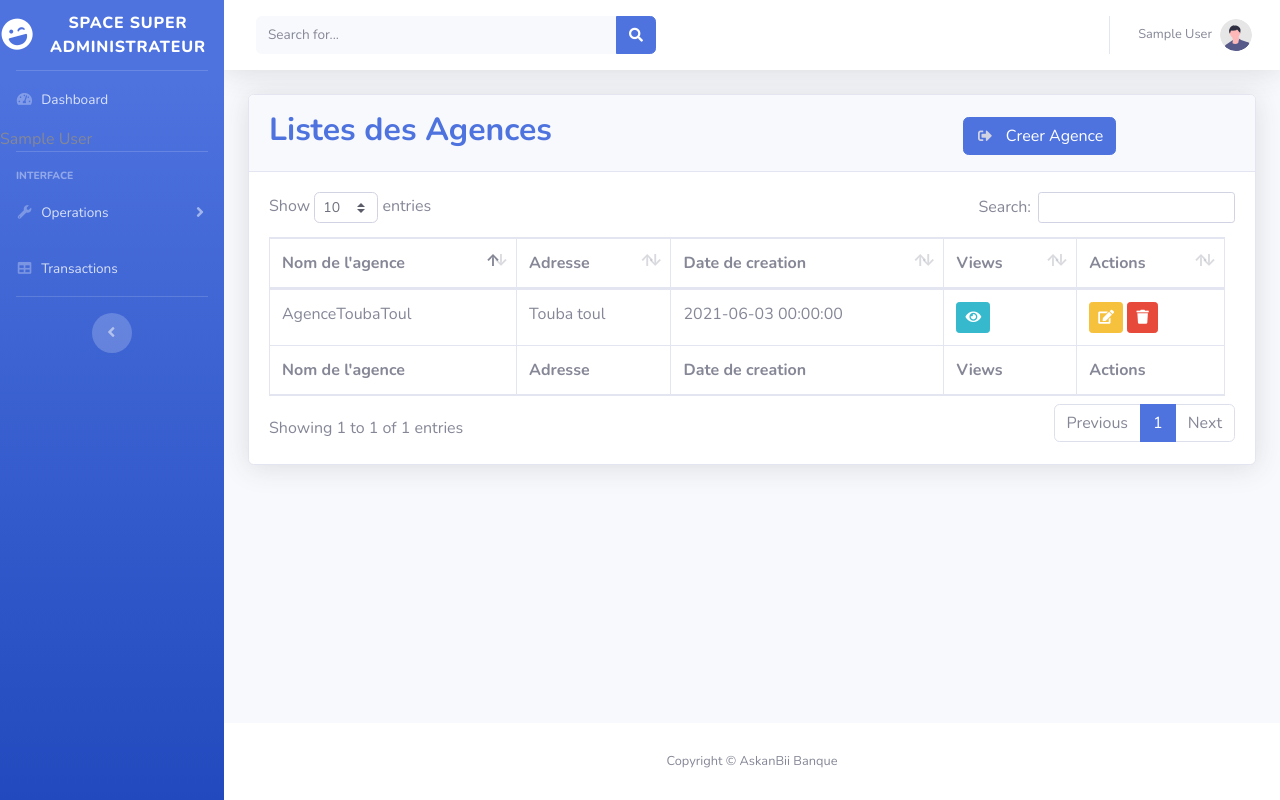
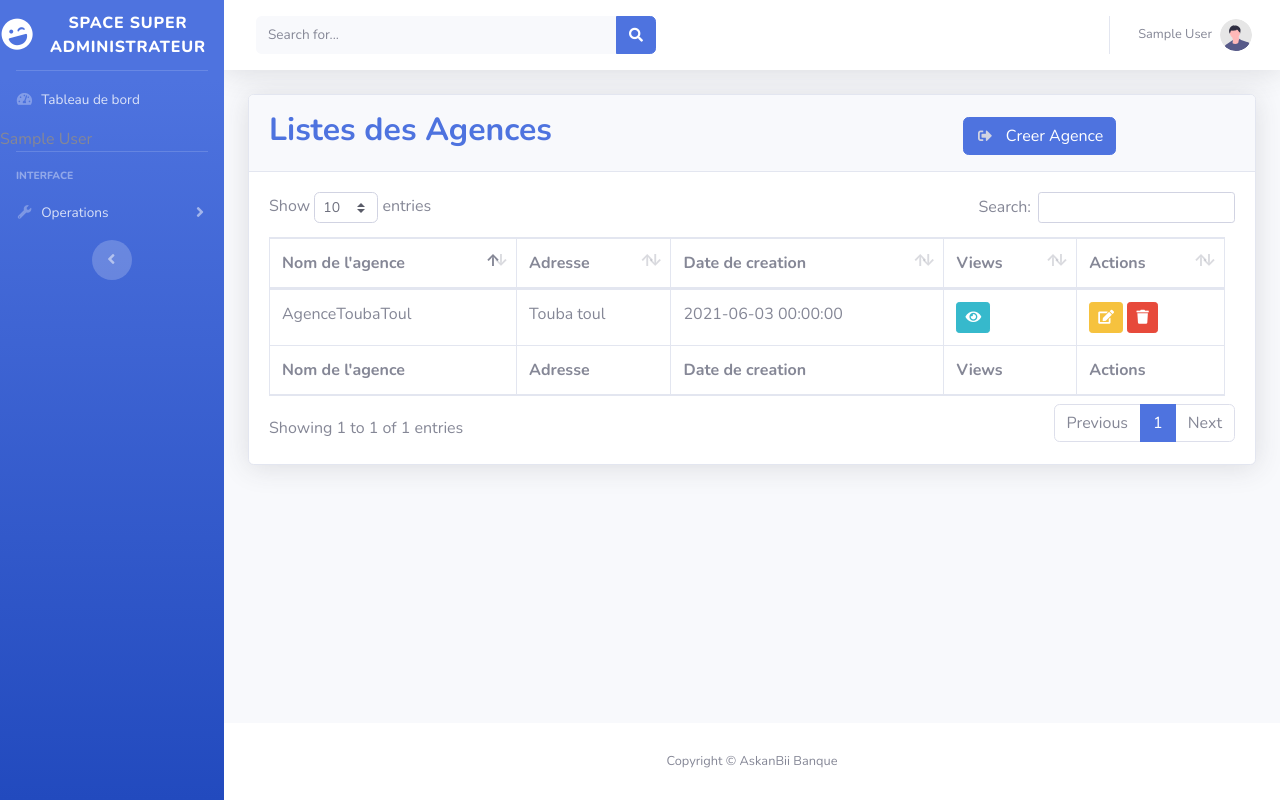
Before and after one commit to fadeldiouf/askanbibanque, a PHP site: page /viewGestionAgence/accueilSiege.php in a window 1280 px wide. Run offline with PHP 8.4, Linux system fonts and the light colour scheme; the visitor is signed in with stand-in values (Sample User, id 1); data comes from the database, SQL or seed files in the repository.

Commit message:
matarcommit

```diff
--- a/controllers/AddAgenceController.php
+++ b/controllers/AddAgenceController.php
@@ -15,7 +15,7 @@ $action= isset($_GET['action']) ? $_GET['action'] :NULL;
         if(isset($_GET['idagence'])){
            $idagence=$_GET['idagence'];
            $agenceControle->suprimerAgence($idagence);
-        header('Location:../views/templates/viewGestionAgence/accueilAgence.php');
+        header('Location:../views/templates/viewGestionAgence/accueilSiege.php');
 
  }
 ?>
--- a/controllers/authentificationController.php
+++ b/controllers/authentificationController.php
@@ -8,7 +8,7 @@ if(isset($_POST['cnx'])){
 
     if($userControler->authentification($username,$password)){
          if( $_SESSION['roleAuth']=='superadmin') {
-            header('Location:../views/templates /viewGestionAgence/accueilAgence.php');
+            header('Location:../views/templates /viewGestionAgence/accueilSiege.php');
             }
         else if( $_SESSION['roleAuth']=='admin') {
             header('Location:../views/templates/viewGestionUser/AjouterAgent.php');
--- a/models/AgenceControle.php
+++ b/models/AgenceControle.php
@@ -19,7 +19,7 @@ public function getAgence(){
      $stmt->bindValue(':adresse',$Agence->getAdresse(), PDO::PARAM_STR);
      $stmt->bindValue(':datecreation',$Agence->getDatecreation(), PDO::PARAM_STR);
      $stmt->execute();
-     header('Location:../views/templates/viewGestionAgence/accueilAgence.php');
+     header('Location:../views/templates/viewGestionAgence/accueilSiege.php');
 
  }
  public function suprimerAgence($idagence){
@@ -28,16 +28,16 @@ public function getAgence(){
      $stmt->bindValue(':id',$idagence,PDO::PARAM_INT);
      $stmt->execute();
      return $stmt->fetch();
-     header('Location:../views/templates/viewGestionAgence/accueilAgence.php');
+     header('Location:../views/templates/viewGestionAgence/accueilSiege.php');
 
  }
- public function findByIdclient($idagence){
+ public function findByIdagence($idagence){
     $sql="SELECT* FROM agence WHERE idagence=:id";
     $stmt= $this->connect()->prepare($sql);
     $stmt->bindValue(':id',$idagence,PDO::PARAM_INT);
     $stmt->execute();
     return $stmt->fetch();
-    header('Location:../views/templates/viewGestionAgence/accueilAgence.php');
+    header('Location:../views/templates/viewGestionAgence/accueilSiege.php');
  }
 public function modifierAgence($nomagence,$adresse,$datecreation,$idagence){
     $sql="UPDATE agence SET (nomagence=:nomagence,adresse=:adresse,datecreation=:datecreation, WHERE idagence=:idagence)";
--- a/views/templates/viewGestionAgence/accueilSiege.php
+++ b/views/templates/viewGestionAgence/accueilSiege.php
@@ -36,7 +36,7 @@
         <ul class="navbar-nav bg-gradient-primary sidebar sidebar-dark accordion" id="accordionSidebar">
 
             <!-- Sidebar - Brand -->
-            <a class="sidebar-brand d-flex align-items-center justify-content-center" href="accueilAgence.php">
+            <a class="sidebar-brand d-flex align-items-center justify-content-center" href="accueilSiege.php">
                 <div class="sidebar-brand-icon rotate-n-15">
                     <i class="fas fa-laugh-wink"></i>
                 </div>
@@ -48,9 +48,9 @@
 
             <!-- Nav Item - Dashboard -->
             <li class="nav-item">
-                <a class="nav-link" href="accueilAgence.php">
+                <a class="nav-link" href="accueilSiege.php">
                     <i class="fas fa-fw fa-tachometer-alt"></i>
-                    <span>Dashboard</span></a>
+                    <span>Tableau de bord</span></a>
                      <?php
                     echo $_SESSION['nomAuth'] ;
                      ?>
@@ -82,17 +82,7 @@
                 </div>
             </li>
 
-            <!-- Nav Item - Pages Collapse Menu -->
-                    <li class="nav-item">
-                        <a class="nav-link" href="transaction.php">
-                            <i class="fas fa-fw fa-table"></i>
-                            <span>Transactions</span></a>
-                    </li>
-                </a>
-            </li>
 
-            <!-- Divider -->
-            <hr class="sidebar-divider">
 
 
 
@@ -352,7 +342,7 @@
                                 </div>
                                 <div class="form-group row">
                                     <div class="col-sm-6 mb-3 mb-sm-0">
-                                        <input type="text" class="form-control form-control-user" id="exampleFirstName"
+                                        <input type="date" class="form-control form-control-user" id="exampleFirstName"
                                             placeholder="Datecreation" name="datecreation">
                                     </div>
 
```
